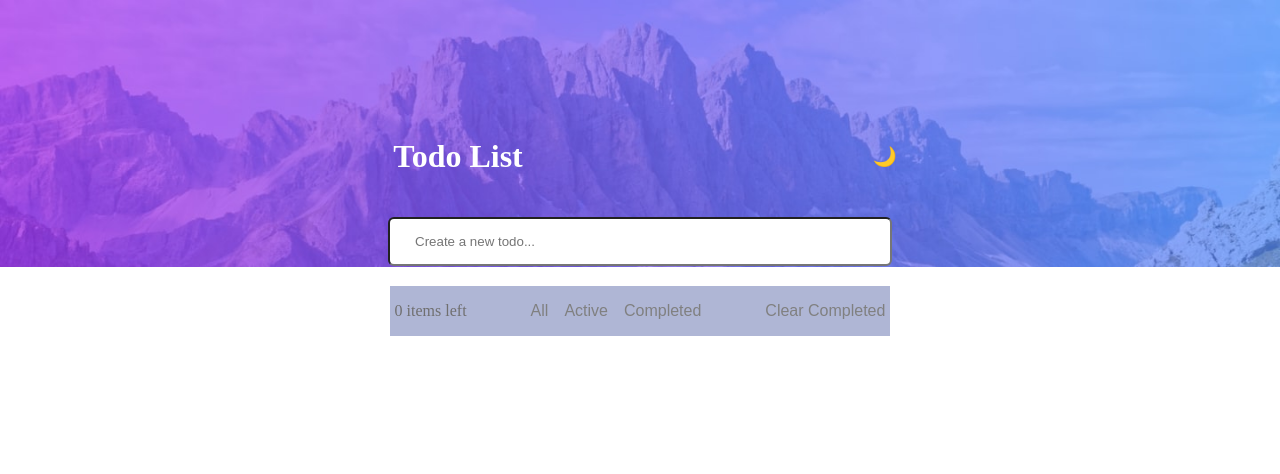
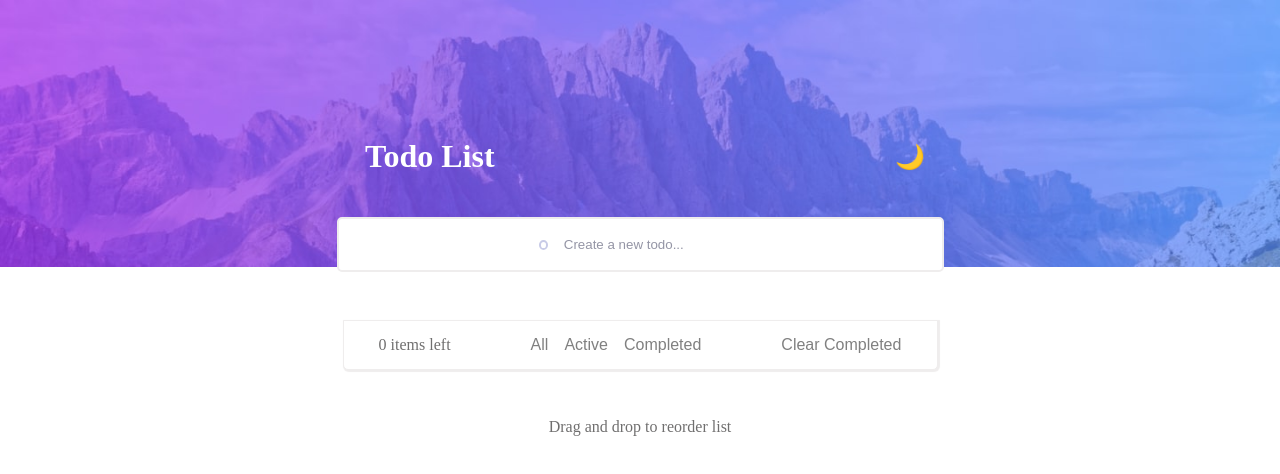
Before and after one commit to IbadovB/todo-list-new, a React (Create React App) app: page / in a window 1280 px wide. Shown: the top 474 px of the page. Built offline with nearby package versions, Linux system fonts and the light colour scheme.

Commit message:
new commit

```diff
--- a/src/App.css
+++ b/src/App.css
@@ -5,6 +5,7 @@
 * {
   margin: 0;
   padding: 0;
+  box-sizing: border-box;
 }
 
 .App {
@@ -13,10 +14,10 @@
   align-items: center;
 }
 
-
+/* 🔹 Header */
 header {
   display: flex;
-  gap: 10.6em;
+  gap: 15em;
   padding: 8em 0 2em 0;
 }
 
@@ -26,57 +27,52 @@ header {
   padding: 10px;
 }
 
-.light {
-  background-color: #fff;
-  background-image: url("./images/bg-desktop-light.jpg");
-  background-repeat: no-repeat;
-  height: 100vh;
-  background-size: 100%;
-  color: rgb(112, 111, 111);
+/* 🌙/🌞 düyməsi */
+.mode-toggle {
+  font-size: 1.5em;
   border: none;
+  cursor: pointer;
+  background: none; /* 👈 arxasında heç bir rəng yoxdur */
+  box-shadow: none;
+  outline: none;
 }
 
-.dark {
-  background-color: #121212;
-  background-image: url("./images/bg-desktop-dark.jpg");
-  background-repeat: no-repeat;
-  background-size: 100%;
-  height: 100vh;
+.task-area {
+  display: flex;
+  flex-direction: column;
+  gap: 3em;
+  align-items: center;
+  color: inherit;
+  border: none;
+  background: none;
+  padding-bottom: 50px;
 }
 
-.mode-toggle {
-  font-size: 1.2em;
-  border: none;
-  cursor: pointer;
-  background-color: inherit;
-}
-
-.dark input {
-  margin-bottom: 20px;
-  background: rgba(8, 2, 74, 0.171);
-  border: none;
-}
-
-.light input {
-  margin-bottom: 20px;
-  background-color: #fff;
-  border-style: #fff;
-
+/* 🔹 Input */
+.input-area {
+  display: flex;
+  flex-direction: row;
+  gap: 1em;
+  align-items: center;
+  justify-content: center;
+  padding: 18px 200px;
+  border-radius: 5px;
 }
 
 input {
-  padding: 15px 25px;
-  width: 450px;
-  /* border: 1px solid #ccc; */
-  border-radius: 6px;
-  /* background-color: inherit; */
-  background: #0719646e;
-  color: inherit;
+  border: none;
+  outline: none;
+  width: 100%;
+  color: black;
 }
 
+/* 🔹 Task siyahısı */
 ul {
   list-style: none;
-  padding: 0;
+  display: flex;
+  flex-direction: column;
+  justify-content: center;
+  align-items: center;
 }
 
 li {
@@ -85,38 +81,24 @@ li {
   align-items: center;
   gap: 10px;
   padding: 15px 25px;
-  width: 450px;
-  background: rgba(70, 87, 158, 0.43);
-  border: none;
-
-  color: white;
+  width: 595px;
 }
 
 .circle {
   width: 10px;
   height: 10px;
-  border: 2px solid #aaa;
+  border: 2px solid #c8cbe7;
   border-radius: 50%;
   display: flex;
   justify-content: center;
   align-items: center;
   cursor: pointer;
   transition: all 0.3s ease;
-  text-decoration: none;
-}
-
-.circle:hover {
-  transform: scale(1.1);
-  border-style: none;
-  border: 2px solid #aaa;
-  /* background: rgb(0, 153, 255); */
 }
 
 .checked {
-  background-color: rgb(197, 192, 205);
-  color: #fffffff3;
-  text-decoration: none;
-  background: rgb(0, 153, 255);
+  background: radial-gradient(circle, #55ddff, #c058f3);
+  color: #d1d2da;
 }
 
 .task-text {
@@ -143,39 +125,106 @@ li {
   transform: scale(1.1);
 }
 
-.dark,
-.light footer {
-  color: grey;
-}
-
+/* 🔹 Footer və Filter düymələri */
 .footer {
   display: flex;
-  gap: 4em;
-  /* width: 500px; */
   align-items: center;
   justify-content: center;
-  padding: 0 4.6px;
-  /* padding-top: 20px; */
+  gap: 5em;
   height: 50px;
-  background: #46579e6e;
-
+  border-bottom-left-radius: 5px;
+  border-bottom-right-radius: 5px;
+  box-shadow: 1px 1px 1px 1px #efeded;
+  width: 595px;
 }
 
 .options {
   display: flex;
-  justify-content: space-between;
+  align-items: center;
   gap: 1em;
-  border-style: none;
 }
 
 .options button,
 .clear-btn {
-  border-style: none;
+  border: none;
   background: none;
   font-size: medium;
   color: gray;
+  cursor: pointer;
 }
 
-/*span{
-  padding-right: 9.5em;
-}*/
+.options button:hover {
+  color: blue;
+}
+
+/* 👇 aktiv filtr düyməsi */
+.active-filter {
+  color: #3a7bfd;
+  font-weight: bold;
+}
+
+/* 🔹 Tema stilləri */
+.light {
+  background-color: #fff;
+  background-image: url("./images/bg-desktop-light.jpg");
+  background-repeat: no-repeat;
+  background-size: 100%;
+  height: 100vh;
+  color: rgb(112, 111, 111);
+}
+
+.light .input-area {
+  background: #fff;
+  border: 2px solid #efeded;
+}
+
+.light input::placeholder {
+  color: #9495a5;
+}
+
+.light li {
+  background: #fff;
+  color: #494c6b;
+  border: 0.5px solid #efeded;
+  box-shadow: 1px 1px 1px 1px #efeded;
+}
+
+.light .footer {
+  background: #fff;
+  border: 1px solid #efeded;
+}
+
+.dark {
+  background-color: #121212;
+  background-image: url("./images/bg-desktop-dark.jpg");
+  background-repeat: no-repeat;
+  background-size: 100%;
+  height: 100vh;
+}
+
+.dark .input-area {
+  background: #25273d;
+  border: 2px solid #393a4b;
+}
+
+.dark input {
+  background: #25273d;
+  color: #9495a5;
+}
+
+.dark ul li {
+  background: #25273d;
+  border-bottom: 1px solid #393a4b;
+  color: #fff;
+}
+
+.dark .footer {
+  background: #25273d;
+  color: #5b5e7e;
+  box-shadow: none;
+
+}
+
+.dark p {
+  color: #5b5e7e;
+}
--- a/src/App.js
+++ b/src/App.js
@@ -5,6 +5,7 @@ function App() {
   const [task, setTask] = useState("");
   const [tasks, setTasks] = useState([]);
   const [darkMode, setDarkMode] = useState(false);
+  const [filter, setFilter] = useState(""); // 👈 yeni filter state
 
   const addTask = () => {
     if (task.trim() === "") return;
@@ -35,16 +36,33 @@ function App() {
 
   const itemsLeft = tasks.filter((t) => !t.completed).length;
 
+  // 🔍 Filter tətbiqi
+  const filteredTasks = tasks.filter((t) => {
+    if (filter === "active") return !t.completed;
+    if (filter === "completed") return t.completed;
+    return true; // "all" olduqda hamısını göstər
+  });
+
+
+  const clearAll = () => {
+  setTasks([]);
+};
+
   return (
     <div className={`App ${darkMode ? "dark" : "light"}`}>
       <header>
         <h1 className="head-text">Todo List</h1>
+
+        {/* 🌞🌙 düyməsi */}
         <button className="mode-toggle" onClick={() => setDarkMode(!darkMode)}>
           {darkMode ? "🌞" : "🌙"}
         </button>
       </header>
 
+      <div className="task-area">
+        {/* 📝 Input sahəsi */}
         <div className="input-area">
+          <div className="circle"></div>
           <input
             type="text"
             value={task}
@@ -54,8 +72,9 @@ function App() {
           />
         </div>
 
+        {/* 🗒️ Task siyahısı */}
         <ul>
-        {tasks.map((t, index) => (
+          {filteredTasks.map((t, index) => (
             <li key={index}>
               <span
                 className={`circle ${t.completed ? "checked" : ""}`}
@@ -74,20 +93,51 @@ function App() {
               </button>
             </li>
           ))}
+
+          {/* 📦 Footer hissəsi */}
+          <div className="footer">
+            <span>
+              {itemsLeft} item{itemsLeft !== 1 ? "s" : ""} left
+            </span>
+
+            <div className="options">
+              <button
+                className={`all-btn ${
+                  filter === "all" ? "active-filter" : ""
+                }`}
+                onClick={() => setFilter("all")}
+              >
+                All
+              </button>
+
+
+              <button
+                className={`active-btn ${
+                  filter === "active" ? "active-filter" : ""
+                }`}
+                onClick={() => setFilter("active")}
+              >
+                Active
+              </button>
+
+
+              <button
+                className={`completed-btn ${
+                  filter === "completed" ? "active-filter" : ""
+                }`}
+                onClick={() => setFilter("completed")}
+              >
+                Completed
+              </button>
+            </div>
+
+            <button onClick={clearAll} className="clear-btn">
+              Clear Completed
+            </button>
+          </div>
         </ul>
 
-      <div className="footer">
-        <span>{itemsLeft} item{itemsLeft !== 1 ? "s" : ""} left</span>
-
-        <div className="options">
-
-          <button className="all-btn">All</button>
-          <button className="active-btn">Active</button>
-          <button className="completed-btn">Completed</button>
-        </div>
-        <button onClick={clearCompleted} className="clear-btn">
-          Clear Completed
-        </button>
+        <p>Drag and drop to reorder list</p>
       </div>
     </div>
   );
```
Lines whose indentation alone changed are shown as unchanged.
